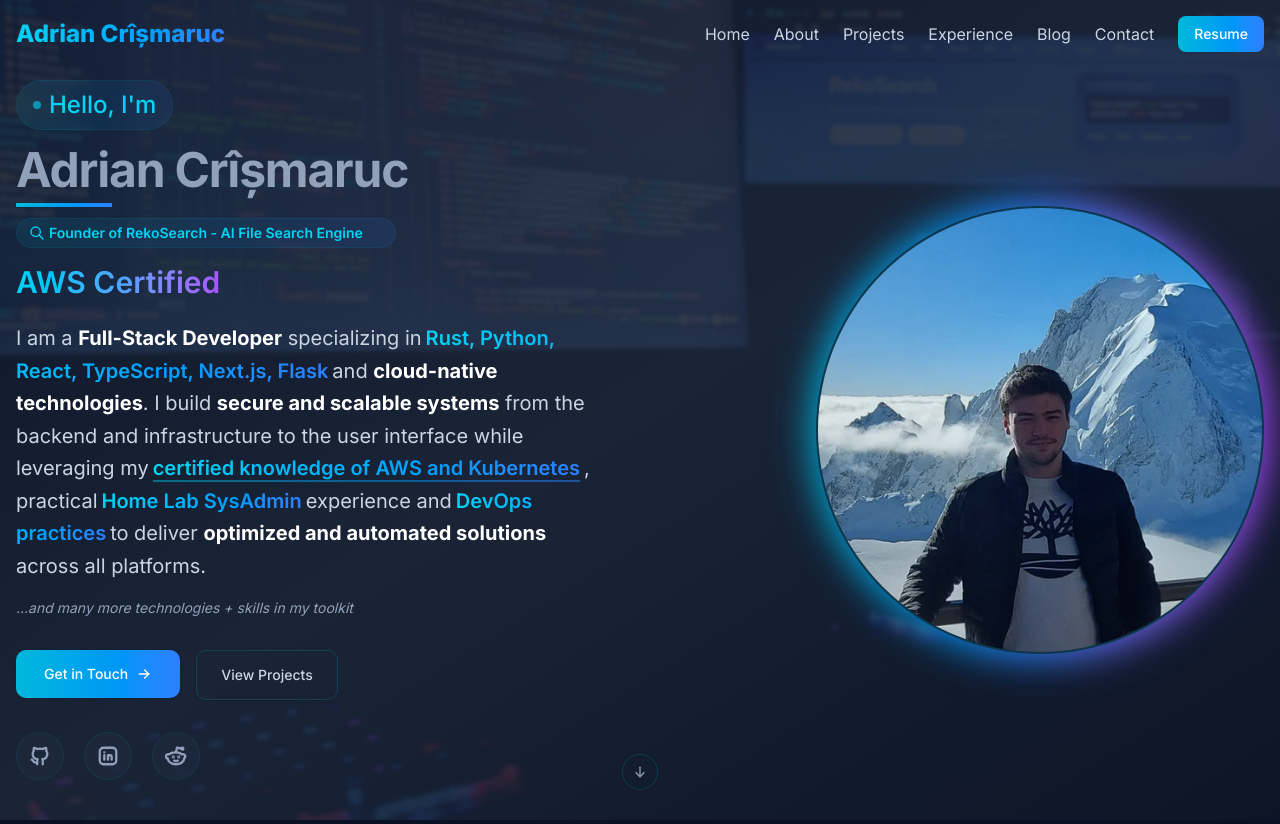
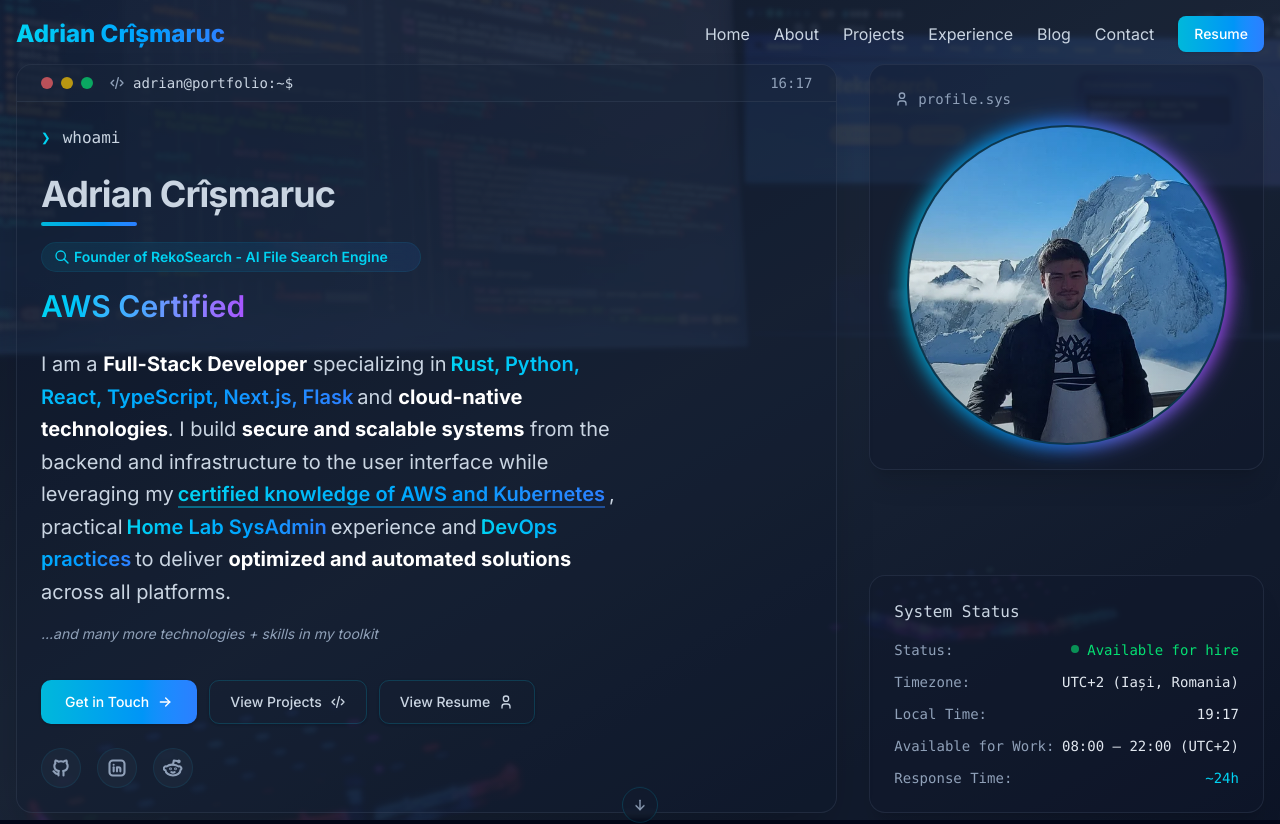
Before and after one commit to Obscurely/website, a Next.js app: page / in a window 1280 px wide. Shown: the top 824 px of the page. Built offline with nearby package versions, Linux system fonts and the light colour scheme.

Commit message:
feat: modernize hero section

```diff
--- a/src/components/portfolio/sections/Hero.tsx
+++ b/src/components/portfolio/sections/Hero.tsx
@@ -1,8 +1,14 @@
 "use client";
 
-import { useRef } from "react";
+import { useRef, useState, useEffect } from "react";
 import { motion } from "framer-motion";
-import { IconArrowDown, IconArrowRight, IconSearch } from "@tabler/icons-react";
+import {
+  IconArrowDown,
+  IconArrowRight,
+  IconSearch,
+  IconCode,
+  IconUser,
+} from "@tabler/icons-react";
 import { Button } from "@ui/button";
 import { TypeAnimation } from "react-type-animation";
 import Image from "next/image";
@@ -10,41 +16,79 @@ import { typeAnimation } from "@data/portfolio/hero";
 import { Description } from "@data/portfolio/hero";
 import { socials } from "@data/common/socials";
 
-/*
- * Hero component that displays the hero section of the portfolio.
- *
- * @returns A section containing the hero content.
- */
 export const Hero = () => {
   const sectionRef = useRef<HTMLElement>(null);
+  const [currentTime, setCurrentTime] = useState(new Date());
+
+  useEffect(() => {
+    const timer = setInterval(() => setCurrentTime(new Date()), 1000);
+    return () => clearInterval(timer);
+  }, []);
 
   return (
     <section
       id="home"
       ref={sectionRef}
-      className="relative flex min-h-screen items-center justify-center pt-20 pb-10"
+      className="relative flex min-h-screen items-center justify-center pt-16 pb-6"
     >
       <div className="z-10 container mx-auto px-4">
-        <div className="flex flex-col items-center justify-between gap-10 md:flex-row">
         <motion.div
           initial={{ opacity: 0, y: 20 }}
           animate={{ opacity: 1, y: 0 }}
-            transition={{ duration: 0.8 }}
-            className="flex-1 text-center md:text-left"
+          transition={{ duration: 0.8, ease: "easeOut" }}
+          className="max-w-8xl mx-auto"
         >
-            {/* Animated gradient text with pulse effect for the welcome text */}
-            <div className="mb-4 inline-flex items-center gap-2 rounded-full border border-cyan-500/10 bg-gradient-to-r from-cyan-500/10 to-blue-500/10 px-4 py-2 backdrop-blur-sm">
-              <span className="h-2 w-2 animate-pulse rounded-full bg-cyan-400"></span>
-              <h2 className="text-xl font-medium text-cyan-400 md:text-2xl">
-                Hello, I'm
-              </h2>
+          <div className="grid grid-cols-1 gap-6 lg:grid-cols-3 lg:items-stretch lg:gap-8">
+            {/* Left Column - Terminal Window */}
+            <div className="flex lg:col-span-2">
+              <div className="relative flex w-full flex-col overflow-hidden rounded-2xl border border-slate-600/30 bg-slate-900/30 shadow-2xl shadow-black/20">
+                {/* Terminal Header */}
+                <div className="flex flex-shrink-0 items-center justify-between border-b border-slate-600/30 bg-slate-800/40 px-6 py-2">
+                  <div className="flex items-center gap-4">
+                    <div className="flex gap-2">
+                      <div className="h-3 w-3 rounded-full bg-red-400/70"></div>
+                      <div className="h-3 w-3 rounded-full bg-yellow-400/70"></div>
+                      <div className="h-3 w-3 rounded-full bg-green-400/70"></div>
+                    </div>
+                    <div className="flex items-center gap-2">
+                      <IconCode size={16} className="text-slate-400" />
+                      <span className="font-mono text-sm text-slate-300">
+                        adrian@portfolio:~$
+                      </span>
+                    </div>
+                  </div>
+                  <div className="font-mono text-sm text-slate-400">
+                    {currentTime.toLocaleTimeString("en-US", {
+                      hour12: false,
+                      hour: "2-digit",
+                      minute: "2-digit",
+                    })}
+                  </div>
                 </div>
 
-            {/* Name with netral color and underline effect */}
-            <h1 className="mb-6 text-3xl font-bold tracking-tight text-slate-400 md:text-6xl lg:text-5xl">
+                {/* Terminal Content */}
+                <div className="flex flex-1 flex-col justify-between p-6">
+                  <div>
+                    {/* Terminal Commands */}
+                    <motion.div
+                      initial={{ opacity: 0, y: 20 }}
+                      animate={{ opacity: 1, y: 0 }}
+                      transition={{
+                        duration: 0.8,
+                        ease: "easeOut",
+                      }}
+                    >
+                      {/* whoami Command */}
+                      <div className="mb-6 font-mono text-base">
+                        <span className="text-cyan-400">❯</span>
+                        <span className="ml-3 text-slate-300">whoami</span>
+                      </div>
+                      {/* Name Output */}
+                      <div className="mb-9">
+                        <h1 className="mb-4 text-3xl font-bold tracking-tight text-slate-300 md:text-5xl lg:text-4xl">
                           <span className="relative">
                             Adrian Crîșmaruc
-                <span className="absolute -bottom-2 left-0 h-1 w-24 bg-gradient-to-r from-cyan-500 to-blue-500"></span>
+                            <div className="mt-2 h-1 w-24 rounded-full bg-gradient-to-r from-cyan-500 to-blue-500"></div>
                           </span>
                         </h1>
 
@@ -63,12 +107,15 @@ export const Hero = () => {
                             Founder of RekoSearch - AI File Search Engine
                           </span>
                           <span className="ml-1 opacity-0 transition-all duration-300 group-hover:translate-x-1 group-hover:opacity-100">
-                <IconArrowRight size={16} className="text-cyan-400" />
+                            <IconArrowRight
+                              size={16}
+                              className="text-cyan-400"
+                            />
                           </span>
                         </a>
 
-            {/* Animated text with TypeAnimation */}
-            <div className="mb-2.5 h-12 text-2xl font-semibold md:text-2xl lg:text-3xl">
+                        {/* Animated Role */}
+                        <div className="mb-6 text-xl font-semibold md:text-2xl lg:text-3xl">
                           <TypeAnimation
                             sequence={typeAnimation}
                             wrapper="span"
@@ -79,8 +126,10 @@ export const Hero = () => {
                         </div>
 
                         {/* Description */}
-            <div className="mb-8 max-w-xl">
+                        <div className="max-w-xl text-slate-200">
+                          <div className="mb-3">
                             <Description />
+                          </div>
                           <p
                             className="cursor-pointer text-sm text-slate-400 italic transition-colors duration-300 hover:text-cyan-400"
                             onClick={() => {
@@ -92,11 +141,11 @@ export const Hero = () => {
                             ...and many more technologies + skills in my toolkit
                           </p>
                         </div>
-
-            {/* Call to action buttons */}
-            <div className="flex flex-wrap justify-center gap-4 md:justify-start">
+                      </div>
+                      {/* Action Buttons */}
+                      <div className="mb-6 flex flex-wrap justify-center gap-3 sm:justify-start">
                         <Button
-                className="group relative cursor-pointer overflow-hidden rounded-lg bg-gradient-to-r from-cyan-500 to-blue-500 px-7 py-6 text-white transition-all duration-300 hover:shadow-lg hover:shadow-cyan-500/20"
+                          className="group relative h-11 cursor-pointer overflow-hidden rounded-lg bg-gradient-to-r from-cyan-500 to-blue-500 px-6 py-2.5 text-white transition-all duration-300 hover:shadow-lg hover:shadow-cyan-500/20"
                           onClick={(e) => {
                             e.preventDefault();
                             document
@@ -106,13 +155,13 @@ export const Hero = () => {
                         >
                           <span className="relative z-10 flex items-center gap-2 font-medium">
                             Get in Touch
-                  <IconArrowRight className="h-6 w-6 transition-transform duration-300 group-hover:translate-x-1" />
+                            <IconArrowRight className="h-5 w-5 transition-transform duration-300 group-hover:translate-x-1" />
                           </span>
                           <span className="absolute inset-0 -z-10 bg-gradient-to-r from-cyan-600 to-blue-600 opacity-0 transition-opacity duration-300 group-hover:opacity-100"></span>
                         </Button>
                         <Button
                           variant="outline"
-                className="cursor-pointer rounded-lg border-cyan-500/20 px-6 py-6 text-slate-300 transition-all duration-300 hover:border-cyan-500/50 hover:bg-slate-800/50 hover:text-white hover:shadow-lg hover:shadow-cyan-500/10"
+                          className="h-11 cursor-pointer rounded-lg border-cyan-500/20 px-5 py-2.5 text-slate-300 transition-all duration-300 hover:border-cyan-500/50 hover:bg-slate-800/50 hover:text-white hover:shadow-lg hover:shadow-cyan-500/10"
                           onClick={(e) => {
                             e.preventDefault();
                             document
@@ -120,62 +169,137 @@ export const Hero = () => {
                               ?.scrollIntoView({ behavior: "smooth" });
                           }}
                         >
+                          <span className="flex items-center gap-2">
                             View Projects
+                            <IconCode className="h-4 w-4" />
+                          </span>
                         </Button>
-            </div>
-
-            <div className="mt-8 flex justify-center gap-5 md:justify-start">
+                        <Button
+                          variant="outline"
+                          className="h-11 cursor-pointer rounded-lg border-cyan-500/20 px-5 py-2.5 text-slate-300 transition-all duration-300 hover:border-cyan-500/50 hover:bg-slate-800/50 hover:text-white hover:shadow-lg hover:shadow-cyan-500/10"
+                          onClick={(e) => {
+                            e.preventDefault();
+                            window.open("/resume.pdf", "_blank");
+                          }}
+                        >
+                          <span className="flex items-center gap-2">
+                            View Resume
+                            <IconUser className="h-4 w-4" />
+                          </span>
+                        </Button>
+                      </div>{" "}
+                      {/* Social Links */}
+                      <div className="flex justify-center gap-4 sm:justify-start">
                         {socials.map((social, index) => (
                           <a
                             key={index}
                             href={social.href}
                             target="_blank"
                             rel="noopener noreferrer"
-                  className="group flex h-12 w-12 items-center justify-center rounded-full border border-cyan-500/10 bg-slate-800/80 text-slate-400 transition-all duration-300 hover:-translate-y-1 hover:bg-gradient-to-r hover:from-cyan-500 hover:to-blue-500 hover:text-white"
+                            className="group flex h-10 w-10 items-center justify-center rounded-full border border-cyan-500/10 bg-slate-800/80 text-slate-400 transition-all duration-300 hover:-translate-y-1 hover:bg-gradient-to-r hover:from-cyan-500 hover:to-blue-500 hover:text-white"
                           >
-                  <social.icon size={22} strokeWidth={2.5} />
+                            <social.icon size={20} strokeWidth={2.5} />
                           </a>
                         ))}
                       </div>
                     </motion.div>
+                  </div>
+                </div>
+              </div>
+            </div>
 
-          {/* Profile image with glow effect */}
+            {/* Right Column - Profile & Status Widgets */}
             <motion.div
-            initial={{ opacity: 0, scale: 0.8 }}
-            animate={{ opacity: 1, scale: 1 }}
-            transition={{ duration: 0.8, delay: 0.2 }}
-            className="relative max-w-md flex-1"
+              initial={{ opacity: 0, x: 20 }}
+              animate={{ opacity: 1, x: 0 }}
+              transition={{ duration: 0.8, ease: "easeOut" }}
+              className="flex flex-col justify-between space-y-6"
             >
-            {/* Glow effects */}
-            <div className="absolute -inset-0.5 rounded-full bg-gradient-to-r from-cyan-500 via-blue-500 to-purple-500 opacity-75 blur-lg"></div>
-            <div className="absolute -inset-1 animate-pulse rounded-full bg-gradient-to-r from-cyan-500 via-blue-500 to-purple-500 opacity-30 blur-xl"></div>
+              {/* Profile Widget */}
+              <div className="rounded-2xl border border-slate-600/30 bg-slate-900/40 p-6 shadow-xl shadow-black/10">
+                <div className="mb-4 flex items-center gap-2 font-mono text-sm text-slate-400">
+                  <IconUser size={16} />
+                  <span>profile.sys</span>
+                </div>
 
-            {/* Image container with overflow hidden to contain the zoom effect */}
-            <div className="group relative overflow-hidden rounded-full border-2 border-cyan-500/20 bg-slate-900">
-              {/* The image itself with hover effect */}
+                {/* Profile Image */}
+                <div className="xs:h-30 xs:w-30 relative mx-auto h-50 w-50 sm:h-50 sm:w-50 md:h-60 md:w-60 lg:h-60 lg:w-60 xl:h-80 xl:w-80 2xl:h-98 2xl:w-98">
+                  <div className="absolute -inset-0.5 rounded-full bg-gradient-to-r from-cyan-500 via-blue-500 to-purple-500 opacity-75 blur-sm"></div>
+                  <div className="absolute -inset-1 animate-pulse rounded-full bg-gradient-to-r from-cyan-500 via-blue-500 to-purple-500 opacity-30 blur-md"></div>
+
+                  <div className="group relative mx-auto h-full w-full overflow-hidden rounded-full border-2 border-cyan-500/20 bg-slate-900">
                     <div className="transform transition-transform duration-300 ease-in-out group-hover:scale-110">
                       <Image
                         src="/profile.webp"
-                  width={512}
-                  height={512}
+                        width={200}
+                        height={200}
                         alt="Adrian Crîșmaruc"
                         className="h-full w-full object-cover"
                         priority
                       />
                     </div>
+                    <div className="absolute inset-0 bg-gradient-to-b from-transparent to-slate-900/20"></div>
+                  </div>
+                </div>
+              </div>
 
-              {/* Overlay gradient */}
-              <div className="absolute inset-0 bg-gradient-to-b from-transparent to-slate-900/20"></div>
+              {/* Status Widget - Aligned to bottom */}
+              <div className="rounded-2xl border border-slate-600/30 bg-slate-900/40 p-6 shadow-xl shadow-black/10">
+                <div className="mb-4 font-mono text-base font-medium text-slate-300">
+                  System Status
+                </div>
+
+                <div className="space-y-3 font-mono text-sm">
+                  <div className="flex items-center justify-between">
+                    <span className="text-slate-400">Status:</span>
+                    <span className="flex items-center gap-2 text-green-400">
+                      <div className="mb-0.5 h-2 w-2 animate-pulse rounded-full bg-green-400"></div>
+                      Available for hire
+                    </span>
+                  </div>
+
+                  <div className="flex justify-between">
+                    <span className="text-slate-400">Timezone:</span>
+                    <span className="text-slate-200">
+                      UTC+2 (Iași, Romania)
+                    </span>
+                  </div>
+
+                  <div className="flex justify-between">
+                    <span className="text-slate-400">Local Time:</span>
+                    <span className="text-slate-200">
+                      {currentTime.toLocaleTimeString("en-US", {
+                        hour12: false,
+                        timeZone: "Europe/Bucharest",
+                        hour: "2-digit",
+                        minute: "2-digit",
+                      })}
+                    </span>
+                  </div>
+
+                  <div className="flex justify-between">
+                    <span className="text-slate-400">Available for Work:</span>
+                    <span className="text-slate-200">
+                      08:00 – 22:00 (UTC+2)
+                    </span>
+                  </div>
+
+                  <div className="flex justify-between">
+                    <span className="text-slate-400">Response Time:</span>
+                    <span className="text-cyan-400">~24h</span>
+                  </div>
+                </div>
               </div>
             </motion.div>
           </div>
+        </motion.div>
 
-        {/* Arrow down button for scrolling */}
+        {/* Scroll Indicator */}
         <motion.div
           initial={{ opacity: 0 }}
           animate={{ opacity: 1 }}
-          transition={{ delay: 1.5, duration: 1 }}
-          className="absolute bottom-10 left-1/2 hidden -translate-x-1/2 transform sm:block"
+          transition={{ duration: 0.8, ease: "easeOut" }}
+          className="absolute bottom-6 left-1/2 hidden -translate-x-1/2 transform sm:block"
         >
           <motion.div
             animate={{ y: [0, 10, 0] }}
```
Also changed, not shown: package.json (+6 -6 lines), 1 other file (tests, documents, lock files or other folders). Lines whose indentation alone changed are shown as unchanged.
